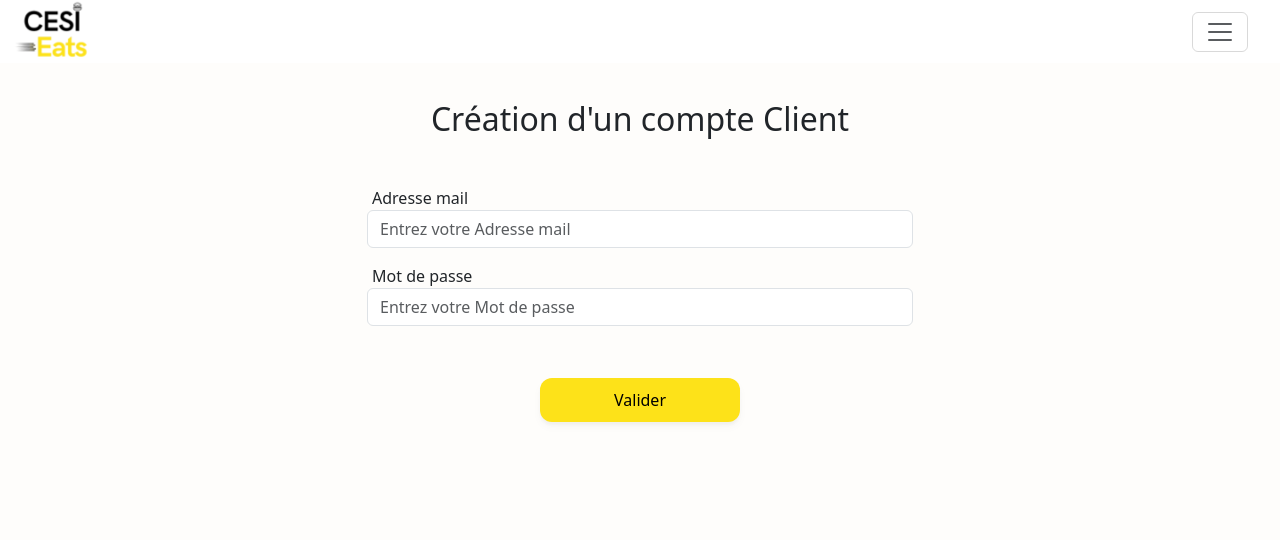
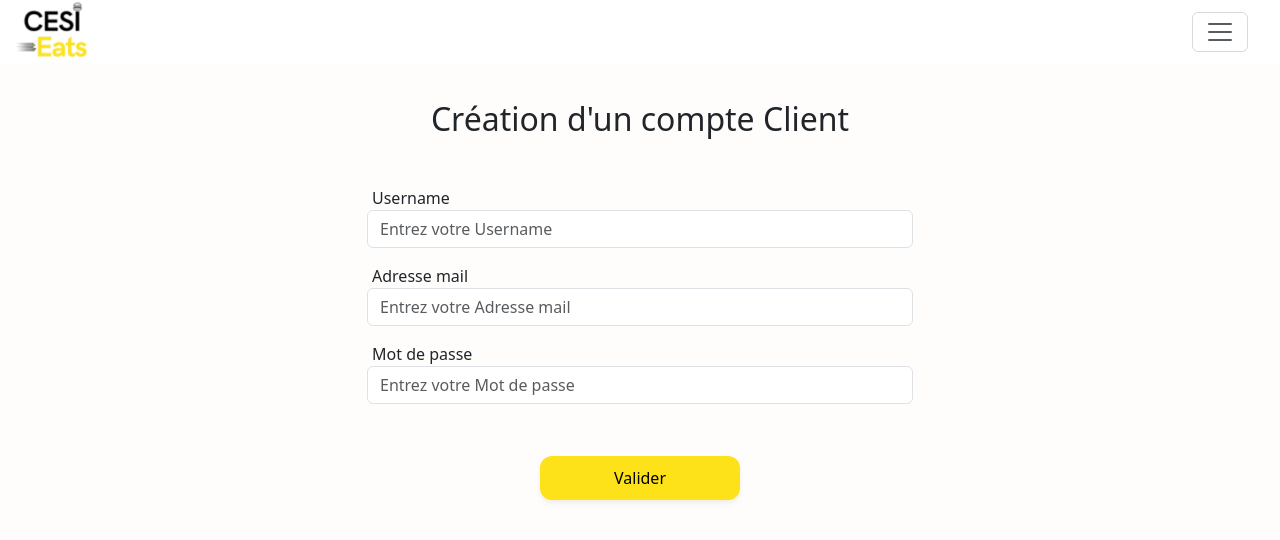
Before and after one commit to ZTR69/CESI_eats, a Vue app in the folder frontend/: page /signup in a window 1280 px wide. Shown: the top 540 px of the page. Built offline with nearby package versions, Linux system fonts and the light colour scheme.

Commit message:
connection bdd non testé

```diff
--- a/frontend/src/components/CustomButton.vue
+++ b/frontend/src/components/CustomButton.vue
@@ -13,7 +13,7 @@ export default {
     },
     handleClick: {
       type: Function,
-      required: true
+      required: false // handleClick n'est plus obligatoire
     },
     width: {
       type: String,
--- a/frontend/src/components/Form.vue
+++ b/frontend/src/components/Form.vue
@@ -3,14 +3,14 @@
     <div class="container">
       <div class="row justify-content-center">
         <div class="col-12 col-md-6">
-          <h2 class="text-center mb-5">{{ title }}</h2> <!-- Utilisation de la prop title -->
-          <form>
+          <h2 class="text-center mb-5">{{ title }}</h2>
+          <form @submit.prevent="handleSubmit">
             <div class="form-group mb-3" v-for="(item, index) in items" :key="index">
-              <label :for="item" style="margin-left: 5px">{{ item }}</label>
-              <input type="text" class="form-control" :id="item" :placeholder="'Entrez votre ' + item">
+              <label :for="item[1]" style="margin-left: 5px">{{ item[0] }}</label>
+              <input type="text" class="form-control" :id="item[1]" v-model="formData[item[1]]" :placeholder="'Entrez votre ' + item[0]">
             </div>
             <div class="d-flex justify-content-center mt-5">
-              <CustomButton :handle-click="myFunction" label="Valider" width="200px"/>
+              <CustomButton label="Valider" width="200px"/>
             </div>
           </form>
         </div>
@@ -20,17 +20,49 @@
 </template>
 
 <script setup>
-import Navbar from "@/components/NavigationBar.vue";
 import CustomButton from "@/components/CustomButton.vue";
-
-const myFunction = () => {
-  alert("Inscription réussie");
-}
+import {reactive} from "vue";
 
 const props = defineProps({
   items: Array,
-  title: String // Ajout de la prop title
+  title: String,
+  id_role: {
+    type: Number,
+    default: null
+  },
+  verb: {
+    type: String,
+    default: 'get'
+  },
+  route: {
+    type: String,
+    default: '/'
+  }
 });
+
+let formData = reactive({});
+
+const handleSubmit = async () => {
+  if (props.id_role !== null) {
+    formData.id_role = props.id_role;
+  }
+  const requestOptions = {
+    method: props.verb.toUpperCase(),
+    headers: { 'Content-Type': 'application/json' },
+    body: JSON.stringify(formData)
+  };
+  try {
+    const response = await fetch(props.route, requestOptions);
+    if (!response.ok) {
+      throw new Error(`HTTP error! status: ${response.status}`);
+    }
+    const data = await response.json();
+    console.log(data);
+  } catch (error) {
+    console.error(error);
+  }
+};
+
 </script>
 
 <style scoped>
--- a/frontend/src/views/All/Login.vue
+++ b/frontend/src/views/All/Login.vue
@@ -1,6 +1,6 @@
 <template>
   <NavigationBar class="home" :is-connected="false" :showSearchBar="false" :show-cart="false" :showAddress="false"  :hide-button="true"/>
-  <Form :items="['Adresse mail', 'Mot de passe']" title="Connexion"/>
+  <Form :items="[['Adresse mail','email'], ['Mot de passe', 'password']]" title="Connexion"/>
 </template>
 
 <script setup>
--- a/frontend/src/views/All/SignUp.vue
+++ b/frontend/src/views/All/SignUp.vue
@@ -1,23 +1,27 @@
 <template>
   <NavigationBar class="home" :is-connected="false" :showSearchBar="false" :show-cart="false" :showAddress="false"  :hide-button="true"/>
-  <Form :items="['Adresse mail', 'Mot de passe']" :title="`Création d'un compte ${accountType}`"/>
+  <Form :items="formData" :title="`Création d'un compte ${accountType}`" :id_role="id_role" verb="post" route="/api/users/register"/>
 </template>
 
 <script setup>
-import { ref } from 'vue';
-import { useRoute } from 'vue-router';
+import {ref} from 'vue';
+import {useRoute} from 'vue-router';
 import Form from "@/components/Form.vue";
 import NavigationBar from "@/components/NavigationBar.vue";
 
 const route = useRoute();
-let accountType = route.query.type? ref(route.query.type).value : ref('Client')
+let accountType = route.query.type ? ref(route.query.type).value : ref('Client')
+let formData = ref([['Username', 'username'], ['Adresse mail', 'email'], ['Mot de passe', 'password']]);
+let id_role = ref(1);
 
 switch (accountType) {
   case 'rest':
     accountType = 'Restaurateur';
+    id_role.value = 2;
     break;
   case 'part':
     accountType = 'Coursier';
+    id_role.value = 3;
     break;
 }
 
```
